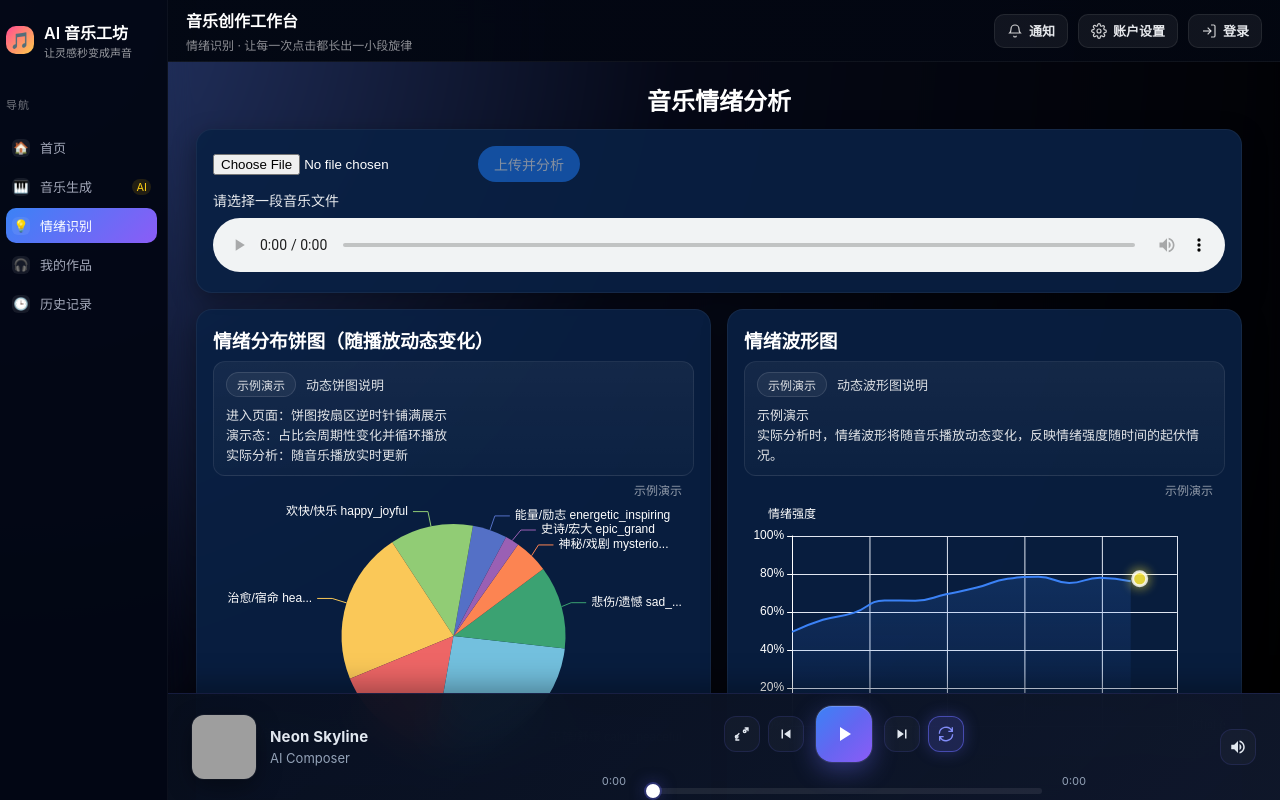
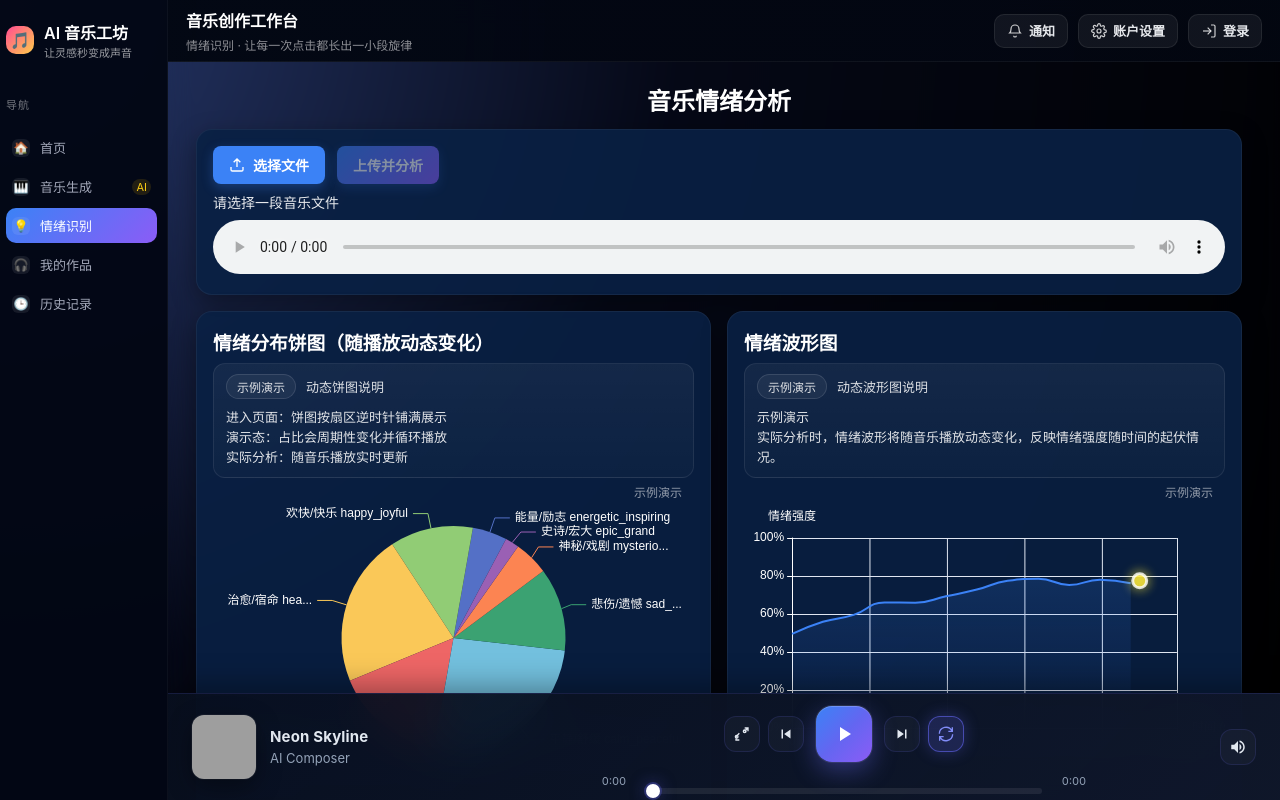
Before and after one commit to relentless-lab/emotion_music_ai, a Vue app in the folder frontend/: page /emotion in a window 1280 px wide. Built offline with nearby package versions, Linux system fonts and the light colour scheme; no server answers; grey boxes are pictures that could not be loaded.

Commit message:
feat: bug2

```diff
--- a/frontend/src/views/EmotionView.vue
+++ b/frontend/src/views/EmotionView.vue
@@ -5,9 +5,22 @@
     <section class="panel upload-panel">
       <!-- 上传控件：仅在非历史模式下展示 -->
       <div class="controls" v-if="!historyMode">
-        <input ref="fileInput" type="file" accept="audio/*" @change="onFileChange" />
-        <button class="btn" :disabled="!selectedFile || isAnalyzing" @click="onAnalyze">
-          {{ isAnalyzing ? "分析中..." : "上传并分析" }}
+        <div class="file-upload-wrapper">
+          <button class="primary-btn" type="button" @click="$refs.fileInput.click()">
+            <svg viewBox="0 0 24 24" fill="none" stroke="currentColor" stroke-width="2" width="16" height="16">
+              <path d="M21 15v4a2 2 0 0 1-2 2H5a2 2 0 0 1-2-2v-4M17 8l-5-5-5 5M12 3v12"/>
+            </svg>
+            <span>选择文件</span>
+          </button>
+          <input ref="fileInput" type="file" accept="audio/*" @change="onFileChange" style="display: none" />
+          <span class="file-name" v-if="selectedFile">{{ selectedFile.name }}</span>
+        </div>
+        <button class="primary-btn analysis-btn" :disabled="!selectedFile || isAnalyzing" @click="onAnalyze">
+          <span v-if="!isAnalyzing">上传并分析</span>
+          <template v-else>
+            <span class="loading-spinner--small"></span>
+            <span>分析中...</span>
+          </template>
         </button>
       </div>
 
@@ -1812,6 +1825,71 @@ h1 {
   border: 1px solid rgba(255, 255, 255, 0.05);
 }
 
+.file-upload-wrapper {
+  display: flex;
+  align-items: center;
+  gap: 12px;
+}
+
+.file-name {
+  font-size: 13px;
+  color: rgba(255, 255, 255, 0.7);
+  max-width: 200px;
+  overflow: hidden;
+  text-overflow: ellipsis;
+  white-space: nowrap;
+}
+
+.primary-btn {
+  padding: 0 16px;
+  height: 38px;
+  border-radius: 8px;
+  font-size: 14px;
+  font-weight: 600;
+  cursor: pointer;
+  transition: all 0.2s cubic-bezier(0.4, 0, 0.2, 1);
+  display: inline-flex;
+  align-items: center;
+  justify-content: center;
+  gap: 8px;
+  background: #3b82f6;
+  color: #fff;
+  border: none;
+  box-shadow: 0 4px 12px rgba(59, 130, 246, 0.3);
+}
+
+.primary-btn:hover:not(:disabled) {
+  background: #2563eb;
+  transform: translateY(-1px);
+  box-shadow: 0 6px 16px rgba(59, 130, 246, 0.4);
+}
+
+.primary-btn:active:not(:disabled) {
+  transform: translateY(0);
+}
+
+.primary-btn:disabled {
+  opacity: 0.5;
+  cursor: not-allowed;
+}
+
+.analysis-btn {
+  background: linear-gradient(135deg, #3b82f6, #8b5cf6);
+}
+
+.loading-spinner--small {
+  width: 14px;
+  height: 14px;
+  border: 2px solid rgba(255, 255, 255, 0.3);
+  border-top-color: #fff;
+  border-radius: 50%;
+  animation: spin 0.8s linear infinite;
+}
+
+@keyframes spin {
+  to { transform: rotate(360deg); }
+}
+
 .upload-panel {
   margin-bottom: 16px;
 }
--- a/frontend/src/views/GenerateView.vue
+++ b/frontend/src/views/GenerateView.vue
@@ -9,8 +9,11 @@
             <h2>{{ displayTitle ? `「${displayTitle}」` : "音乐创作对话" }}</h2>
           </div>
           <div class="dialogue-meta">
-            <button class="ghost-btn small" type="button" @click="resetDialogue" :disabled="sending">
-              新建对话
+            <button class="new-chat-btn" type="button" @click="resetDialogue" :disabled="sending">
+              <svg viewBox="0 0 24 24" fill="none" stroke="currentColor" stroke-width="2.5" width="14" height="14">
+                <path d="M12 5v12M5 12h14" />
+              </svg>
+              <span>新建对话</span>
             </button>
           </div>
         </header>
@@ -186,7 +189,7 @@ import {
   getMusicTaskStatus,
   imitateMusicAsync
 } from "@/services/dialogueApi";
-import { createWork } from "@/services/workApi";
+import { createWork, fetchWorks } from "@/services/workApi";
 import { usePlayerStore } from "@/stores/player";
 import GenerateMusicSidebar from "./components/GenerateMusicSidebar.vue";
 
@@ -205,7 +208,9 @@ const DEFAULT_DURATION_SECONDS = 120;
 const isInstrumental = ref(true);
 const lyricsInput = ref("");
 const addingWorkId = ref(null);
-const addedWorkIds = ref(new Set()); // 跟踪已保存的作品ID
+// Track which music_file_id has been saved into Works (for "已添加到本地作品" UI).
+// NOTE: This is derived from server-side works; we still keep a local Set for instant UI feedback.
+const addedWorkIds = ref(new Set());
 const toastMessage = ref("");
 const toastType = ref("success");
 let toastTimer = null;
@@ -445,6 +450,29 @@ const restoreSessionFromStorage = () => {
   }
 };
 
+const syncAddedWorkIdsFromServer = async () => {
+  try {
+    if (!auth?.isLoggedIn) {
+      addedWorkIds.value = new Set();
+      return;
+    }
+    const works = await fetchWorks();
+    const next = new Set();
+    (Array.isArray(works) ? works : []).forEach(w => {
+      const musicFileId = w?.music_file_id ?? w?.musicFileId ?? w?.music_fileId;
+      // Normalize to string so Set membership is stable across refresh/localStorage serialization
+      // (e.g. "123" vs 123 would otherwise fail `.has()` checks).
+      if (musicFileId !== undefined && musicFileId !== null && musicFileId !== "") {
+        next.add(String(musicFileId));
+      }
+    });
+    addedWorkIds.value = next;
+  } catch (e) {
+    // Best-effort. If this fails, the button falls back to "添加到本地作品" but clicking still works.
+    console.warn("syncAddedWorkIdsFromServer failed:", e);
+  }
+};
+
 const resetSessionState = () => {
   bumpSessionNonce();
   // 清理生成中的轮询（避免账号切换后继续轮询旧任务）
@@ -471,6 +499,8 @@ watch(
     if (route.query.dialogueId) return;
     const restored = restoreSessionFromStorage();
     if (restored) scrollToBottom();
+    // Re-sync saved state for "added to works" button after account switch.
+    syncAddedWorkIdsFromServer();
   }
 );
 
@@ -562,6 +592,9 @@ onMounted(async () => {
       scrollToBottom();
     }
   }
+
+  // Sync "已添加到本地作品" state from server so it persists across refresh.
+  await syncAddedWorkIdsFromServer();
 
 });
 
@@ -1053,7 +1086,8 @@ const playMusicFromSidebar = track => {
 
 const addToWorks = async track => {
   if (!track) return;
-  const musicFileId = track.music_file_id || track.id;
+  const rawId = track.music_file_id || track.id;
+  const musicFileId = rawId !== undefined && rawId !== null ? String(rawId) : null;
   if (!musicFileId) {
     error.value = "找不到音乐文件ID，无法保存作品";
     return;
@@ -1066,13 +1100,16 @@ const addToWorks = async track => {
   error.value = "";
   try {
     await createWork({
-      music_file_id: musicFileId,
+      music_file_id: rawId,
       title: track.title || track.mood || "AI 生成作品",
       description: "", // 保持描述为空，除非用户之后手动编辑发布
       mood: track.prompt || track.mood || "", // 将生成需求（Prompt）存储在 mood 字段中
       cover_url: track.cover || null,
     });
-    addedWorkIds.value.add(musicFileId);
+    // Ensure a new Set reference so Vue updates reliably.
+    const next = new Set(addedWorkIds.value);
+    next.add(musicFileId);
+    addedWorkIds.value = next;
     showToast("已加入本地作品");
   } catch (err) {
     error.value = err?.message || "添加到作品失败";
@@ -1245,6 +1282,72 @@ const addToWorks = async track => {
   flex-wrap: wrap;
 }
 
+.new-chat-btn {
+  background: #3b82f6;
+  color: #fff;
+  border: none;
+  padding: 6px 14px;
+  border-radius: 8px;
+  font-size: 13px;
+  font-weight: 600;
+  display: flex;
+  align-items: center;
+  gap: 6px;
+  cursor: pointer;
+  transition: all 0.2s ease;
+  box-shadow: 0 4px 12px rgba(59, 130, 246, 0.3);
+}
+
+.new-chat-btn:hover:not(:disabled) {
+  background: #2563eb;
+  transform: translateY(-1px);
+  box-shadow: 0 6px 16px rgba(59, 130, 246, 0.4);
+}
+
+.new-chat-btn:disabled {
+  opacity: 0.5;
+  cursor: not-allowed;
+}
+
+.primary-btn {
+  padding: 0 16px;
+  height: 40px;
+  border-radius: 10px;
+  font-size: 14px;
+  font-weight: 600;
+  cursor: pointer;
+  transition: all 0.2s;
+  display: inline-flex;
+  align-items: center;
+  justify-content: center;
+  gap: 8px;
+  background: linear-gradient(135deg, #3b82f6, #8b5cf6);
+  color: #fff;
+  border: none;
+  box-shadow: 0 4px 12px rgba(59, 130, 246, 0.3);
+}
+
+.primary-btn:hover {
+  transform: translateY(-1px);
+  box-shadow: 0 6px 16px rgba(59, 130, 246, 0.4);
+}
+
+.primary-btn:active {
+  transform: translateY(0);
+}
+
+.primary-btn:disabled {
+  opacity: 0.6;
+  cursor: not-allowed;
+  transform: none !important;
+}
+
+.primary-btn.small {
+  height: 32px;
+  padding: 0 12px;
+  font-size: 13px;
+}
+
 .mode-chip {
   border: 1px solid rgba(255, 255, 255, 0.1);
   background: rgba(255, 255, 255, 0.05);
--- a/frontend/src/views/ProfileView.vue
+++ b/frontend/src/views/ProfileView.vue
@@ -226,7 +226,16 @@
         <div class="modal-body">
           <label class="field">
             <span>封面图片</span>
-            <input type="file" accept="image/*" @change="onWorkCoverChange" />
+            <div class="file-upload-wrapper">
+              <button class="primary-btn small upload-btn" type="button" @click="$el.querySelector('.hidden-work-cover-input').click()">
+                <svg viewBox="0 0 24 24" fill="none" stroke="currentColor" stroke-width="2.5" width="14" height="14">
+                  <path d="M21 15v4a2 2 0 0 1-2 2H5a2 2 0 0 1-2-2v-4M17 8l-5-5-5 5M12 3v12"/>
+                </svg>
+                <span>选择文件</span>
+              </button>
+              <input type="file" class="hidden-work-cover-input" accept="image/*" @change="onWorkCoverChange" style="display: none" />
+              <span class="file-name" v-if="workEditForm.cover_url">已上传封面</span>
+            </div>
             <div v-if="workEditForm.cover_url" class="cover-preview">
               <img :src="toAbsoluteUrl(workEditForm.cover_url)" alt="封面预览" />
             </div>
@@ -945,32 +954,58 @@ h1 {
 
 .ghost-btn,
 .primary-btn {
-  height: 34px;
-  padding: 0 14px;
+  height: 38px;
+  padding: 0 16px;
   border-radius: 10px;
+  font-size: 14px;
+  font-weight: 600;
+  cursor: pointer;
+  transition: all 0.2s cubic-bezier(0.4, 0, 0.2, 1);
+  display: inline-flex;
+  align-items: center;
+  justify-content: center;
+  gap: 8px;
+}
+
+.ghost-btn {
   border: 1px solid rgba(148, 163, 184, 0.45);
   background: rgba(255, 255, 255, 0.04);
   color: #e5e7eb;
-  cursor: pointer;
-  font-size: 13px;
-  transition: all 0.16s ease-out;
+}
+
+.ghost-btn:hover:not(:disabled) {
+  background: rgba(255, 255, 255, 0.08);
+  border-color: rgba(148, 163, 184, 0.6);
+}
+
+.primary-btn {
+  background: #3b82f6;
+  color: #fff;
+  border: none;
+  box-shadow: 0 4px 12px rgba(59, 130, 246, 0.3);
+}
+
+.primary-btn:hover:not(:disabled) {
+  background: #2563eb;
+  transform: translateY(-1px);
+  box-shadow: 0 6px 16px rgba(59, 130, 246, 0.4);
 }
 
 .ghost-btn:disabled,
 .primary-btn:disabled {
-  opacity: 0.6;
+  opacity: 0.5;
   cursor: not-allowed;
 }
 
-.primary-btn {
-  background: linear-gradient(135deg, #3b82f6, #8b5cf6);
-  border: none;
-  box-shadow: 0 12px 30px rgba(59, 130, 246, 0.25);
-}
-
-.ghost-btn:hover:not(:disabled),
-.primary-btn:hover:not(:disabled) {
-  transform: translateY(-1px);
+.primary-btn.small {
+  height: 32px;
+  padding: 0 12px;
+  border-radius: 8px;
+  font-size: 13px;
+}
+
+.upload-btn {
+  background: #3b82f6;
 }
 
 .card {
--- a/frontend/src/views/WorksView.vue
+++ b/frontend/src/views/WorksView.vue
@@ -46,9 +46,18 @@
               </select>
             </label>
             <label class="field">
-              <span>封面图片</span>
-              <input type="file" accept="image/*" @change="onCoverChange" />
-              <div v-if="previewUrl" class="cover-preview">
+            <span>封面图片</span>
+            <div class="file-upload-wrapper">
+              <button class="primary-btn small upload-btn" type="button" @click="$el.querySelector('.hidden-file-input').click()">
+                <svg viewBox="0 0 24 24" fill="none" stroke="currentColor" stroke-width="2.5" width="14" height="14">
+                  <path d="M21 15v4a2 2 0 0 1-2 2H5a2 2 0 0 1-2-2v-4M17 8l-5-5-5 5M12 3v12"/>
+                </svg>
+                <span>选择文件</span>
+              </button>
+              <input type="file" class="hidden-file-input" accept="image/*" @change="onCoverChange" style="display: none" />
+              <span class="file-name" v-if="form.cover_url">已上传封面</span>
+            </div>
+            <div v-if="previewUrl" class="cover-preview">
                 <img :src="previewUrl" alt="封面预览" />
               </div>
             </label>
@@ -397,6 +406,18 @@ const submitPublish = async () => {
   color: #e5e7eb;
 }
 
+.file-upload-wrapper {
+  display: flex;
+  align-items: center;
+  gap: 12px;
+  margin-top: 4px;
+}
+
+.file-name {
+  font-size: 12px;
+  color: rgba(255, 255, 255, 0.6);
+}
+
 .cover-preview {
   margin-top: 8px;
   width: 220px;
@@ -430,20 +451,60 @@ const submitPublish = async () => {
   font-size: 16px;
 }
 
-.ghost-btn,
 .primary-btn {
-  height: 34px;
+  height: 38px;
+  padding: 0 16px;
+  border-radius: 10px;
+  font-size: 14px;
+  font-weight: 600;
+  cursor: pointer;
+  transition: all 0.2s cubic-bezier(0.4, 0, 0.2, 1);
+  display: inline-flex;
+  align-items: center;
+  justify-content: center;
+  gap: 8px;
+  background: #3b82f6;
+  color: #fff;
+  border: none;
+  box-shadow: 0 4px 12px rgba(59, 130, 246, 0.3);
+}
+
+.primary-btn:hover:not(:disabled) {
+  background: #2563eb;
+  transform: translateY(-1px);
+  box-shadow: 0 6px 16px rgba(59, 130, 246, 0.4);
+}
+
+.primary-btn:disabled {
+  opacity: 0.5;
+  cursor: not-allowed;
+}
+
+.primary-btn.small {
+  height: 32px;
   padding: 0 12px;
+  border-radius: 8px;
+  font-size: 13px;
+}
+
+.upload-btn {
+  background: #3b82f6;
+}
+
+.ghost-btn {
+  height: 38px;
+  padding: 0 16px;
   border-radius: 10px;
   border: 1px solid rgba(148, 163, 184, 0.35);
   background: rgba(255, 255, 255, 0.04);
   color: #e5e7eb;
   cursor: pointer;
+  transition: all 0.2s ease;
 }
 
-.primary-btn {
-  background: linear-gradient(135deg, #3b82f6, #8b5cf6);
-  border: none;
+.ghost-btn:hover {
+  background: rgba(255, 255, 255, 0.08);
+  border-color: rgba(148, 163, 184, 0.5);
 }
 
 .error {
--- a/frontend/src/views/components/GenerateMusicSidebar.vue
+++ b/frontend/src/views/components/GenerateMusicSidebar.vue
@@ -20,8 +20,8 @@
           :is-playing="currentPlayingId === track.id"
           :is-generating="track.status === 'generating'"
           :show-add-button="!((track.can_save === false) || (track.canSave === false))"
-          :is-added="addedWorkIds.has(track.id || track.music_file_id)"
-          :is-adding="addingWorkId === (track.id || track.music_file_id)"
+          :is-added="addedWorkIds.has(String(track.music_file_id || track.id))"
+          :is-adding="String(addingWorkId) === String(track.music_file_id || track.id)"
           @play="handlePlay"
           @add-to-works="handleAddToWorks"
         />
```
Also changed, not shown: frontend/src/components/AuthModal.vue (line endings or trailing spaces), frontend/src/pinia.js (line endings or trailing spaces), 2 other files (tests, documents, lock files or other folders).
